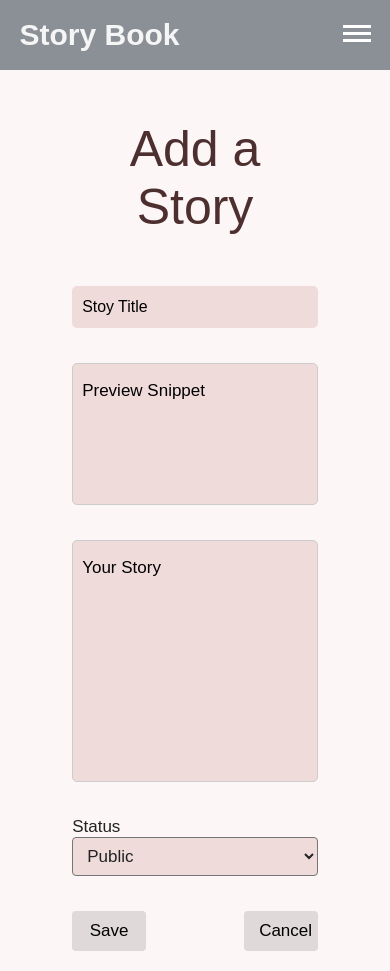
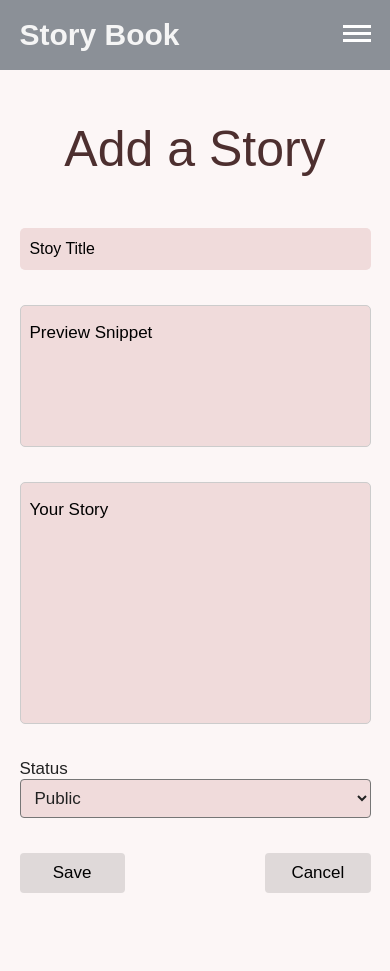
Before and after one commit to BrainDoe/storybook-angular, an Angular app: page /post-form in a window 390 px wide. After the commit the page ends 913 px from the top, so only its background shows below. Built offline with nearby package versions, Linux system fonts and the light colour scheme.

Commit message:
Made the post-form component responsive

```diff
--- a/src/app/pages/post-form/post-form.component.css
+++ b/src/app/pages/post-form/post-form.component.css
@@ -133,13 +133,14 @@ button.active-btn{
   transition: all 1s ease;
   pointer-events: all;
 }
+*/
 
 
-
-
-
-*/
-
+@media (max-width: 600px) {
+  .wrapper {
+    width: 100%;
+  }
+}
 
 
 
```
